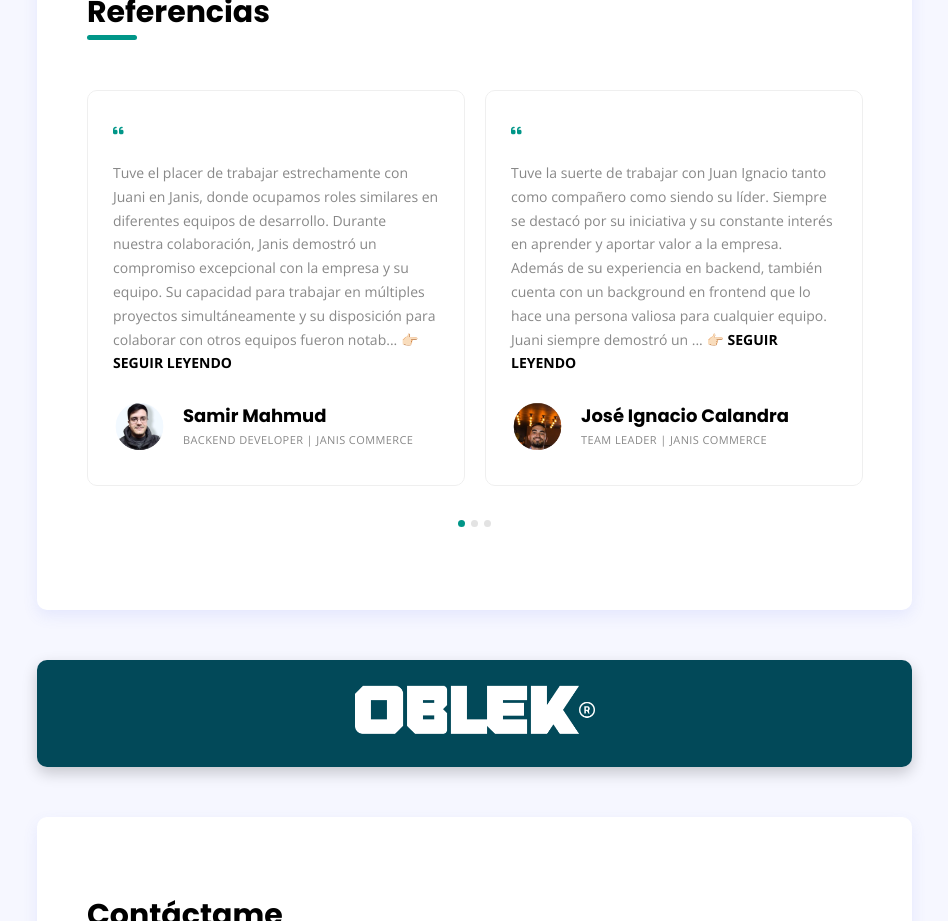
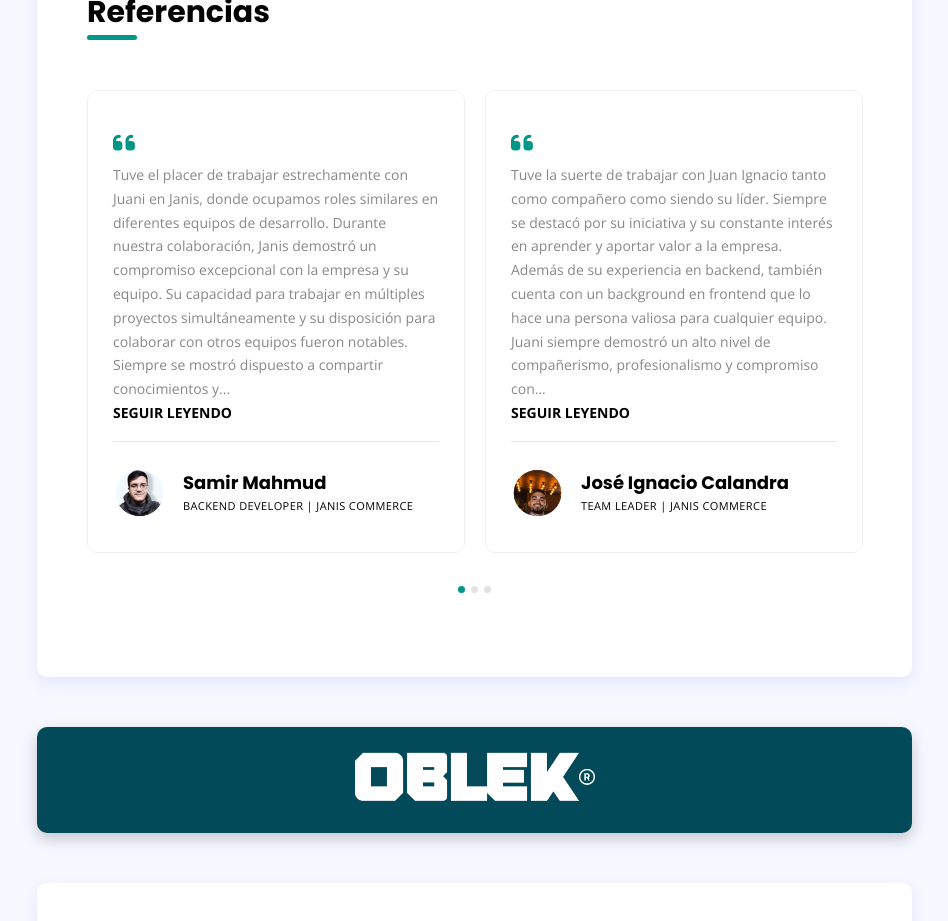
Before and after one commit to SterrenCodEnv/personal-portfolio, a React (Create React App) app: page / in a window 1280 px wide. Shown: the part 4940-5861 px from the top of the page, without its empty margins (313-1261 px from the left). Built offline with nearby package versions, Linux system fonts and the light colour scheme.

Commit message:
update cv, translate to spanish and add testimonials

```diff
--- a/src/components/Items/Testimonial.jsx
+++ b/src/components/Items/Testimonial.jsx
@@ -1,9 +1,9 @@
 import React from "react";
 
 function Testimonial({
-  testimonial: { content, authorImage, authorName, authorStatus },
+  testimonial: { content, authorImage, authorName, authorStatus, authorProfile },
 }) {
-  const maxLength = 360;
+  const maxLength = 420;
   const truncatedContent =
     content.length > maxLength
       ? `${content.substring(0, maxLength)}...`
@@ -22,11 +22,18 @@ function Testimonial({
             target="_blank"
             rel="noopener noreferrer"
           >
-            {" "}
-            👉🏻 <b>SEGUIR LEYENDO</b>
+            <br />
+            <b>SEGUIR LEYENDO</b>
           </a>
         )}
       </p>
+      <hr/>
+      <a
+        href={authorProfile}
+        target="_blank"
+        rel="noopener noreferrer"
+        className="author-link"
+      >
         <div className="testimonial-details">
           <div className="thumb">
             <img src={authorImage} alt="customer-name" />
@@ -36,6 +43,7 @@ function Testimonial({
             <span>{authorStatus}</span>
           </div>
         </div>
+      </a>
     </div>
   );
 }
--- a/src/components/Sections/Testimonials.jsx
+++ b/src/components/Sections/Testimonials.jsx
@@ -12,6 +12,7 @@ const testimonialsData = [
     authorImage: "images/testimonials/1.png",
     authorName: "Samir Mahmud",
     authorStatus: "Backend Developer | Janis Commerce",
+    authorProfile: "https://www.linkedin.com/in/samir-mahmud-4265a31b7/",
   },
   {
     id: 2,
@@ -22,6 +23,7 @@ const testimonialsData = [
     authorImage: "images/testimonials/2.png",
     authorName: "José Ignacio Calandra",
     authorStatus: "Team Leader | Janis Commerce",
+    authorProfile: "https://www.linkedin.com/in/calandrajosei/",
   },
   {
     id: 3,
@@ -30,6 +32,7 @@ const testimonialsData = [
     authorImage: "images/testimonials/3.png",
     authorName: "Jennifer Mallo",
     authorStatus: "Global Head Hunter | Janis Commerce",
+    authorProfile: "https://www.linkedin.com/in/jennifer-mallo/",
   },
 ];
 
--- a/src/sass/main.scss
+++ b/src/sass/main.scss
@@ -455,8 +455,8 @@ section {
   .symbol {
     font-weight: bold;
     color: $colororange;
-    font-size: 12px;
-    margin-bottom: 20px;
+    font-size: 25px;
+    margin-bottom: 0px;
     display: block;
   }
   p {
```
Lines whose indentation alone changed are shown as unchanged.
